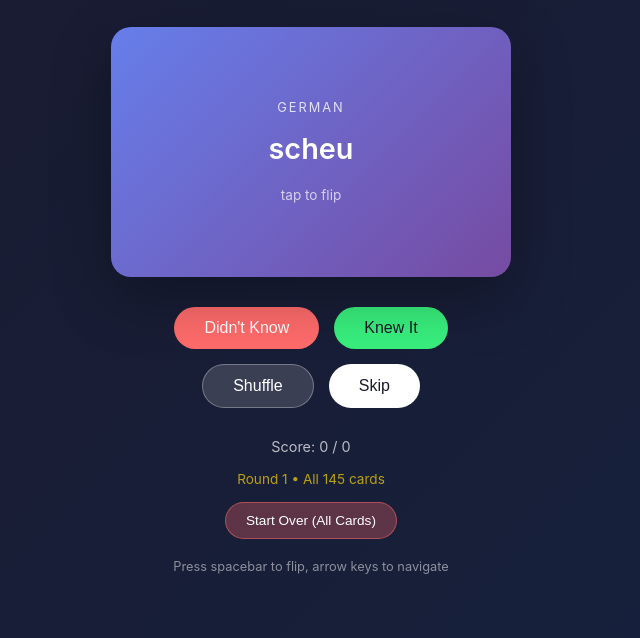
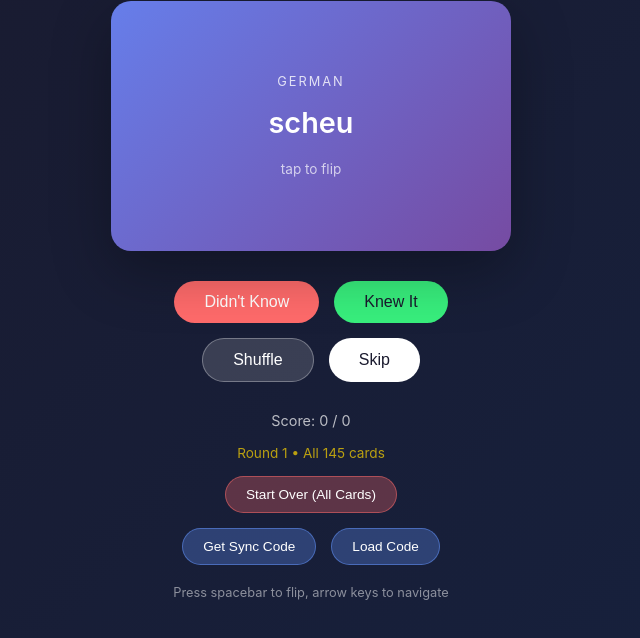
Before and after one commit to joshbbr/german-flashcards, a plain HTML site: page index.html in a window 1280 px wide. Shown: the part 146-784 px from the top of the page, without its empty margins (329-969 px from the left). Drawn offline with Linux system fonts and the light colour scheme.

Commit message:
Add sync code feature for cross-device progress sharing

```diff
--- a/index.html
+++ b/index.html
@@ -169,6 +169,14 @@
             padding: 10px 20px;
         }
 
+        .btn-sync {
+            background: rgba(100, 150, 255, 0.3);
+            color: white;
+            border: 1px solid rgba(100, 150, 255, 0.5);
+            font-size: 0.85rem;
+            padding: 10px 20px;
+        }
+
         .instructions {
             margin-top: 20px;
             font-size: 0.8rem;
@@ -221,6 +229,11 @@
 
     <div class="controls" style="margin-top: 15px;">
         <button class="btn-restart" onclick="fullRestart()">Start Over (All Cards)</button>
+    </div>
+
+    <div class="controls" style="margin-top: 15px;">
+        <button class="btn-sync" onclick="getSyncCode()">Get Sync Code</button>
+        <button class="btn-sync" onclick="loadSyncCode()">Load Code</button>
     </div>
 
     <p class="instructions">Press spacebar to flip, arrow keys to navigate</p>
@@ -382,6 +395,7 @@
         let roundNumber = 1;
         let answeredThisRound = 0;
         let totalCardsThisRound = 0;
+        let masteredIndices = new Set(); // Track which cards (by original index) have been mastered
 
         function shuffleArray(array) {
             for (let i = array.length - 1; i > 0; i--) {
@@ -396,8 +410,10 @@
                 roundNumber = 1;
                 correct = 0;
                 attempted = 0;
+                masteredIndices = new Set();
             }
-            cards = shuffleArray([...cardSet]);
+            // Add original index to each card for tracking
+            cards = shuffleArray(cardSet.map(c => ({...c})));
             missedCards = [];
             currentIndex = 0;
             answeredThisRound = 0;
@@ -407,11 +423,13 @@
         }
 
         function shuffleCards() {
-            startRound(allFlashcards, true);
+            const cardsWithIndex = allFlashcards.map((c, i) => ({...c, originalIndex: i}));
+            startRound(cardsWithIndex, true);
         }
 
         function fullRestart() {
-            startRound(allFlashcards, true);
+            const cardsWithIndex = allFlashcards.map((c, i) => ({...c, originalIndex: i}));
+            startRound(cardsWithIndex, true);
         }
 
         function showCard() {
@@ -466,11 +484,17 @@
             attempted++;
             answeredThisRound++;
 
+            const currentCard = cards[currentIndex];
+
             if (knew) {
                 correct++;
+                // Track this card as mastered
+                if (currentCard.originalIndex !== undefined) {
+                    masteredIndices.add(currentCard.originalIndex);
+                }
             } else {
                 // Add to missed cards for next round
-                missedCards.push(cards[currentIndex]);
+                missedCards.push(currentCard);
             }
 
             updateDisplay();
@@ -497,6 +521,68 @@
             }
         }
 
+        // Sync code functions
+        function getSyncCode() {
+            const state = {
+                m: Array.from(masteredIndices), // mastered indices
+                c: correct,
+                a: attempted
+            };
+            const json = JSON.stringify(state);
+            const code = btoa(json);
+
+            // Try to copy to clipboard
+            if (navigator.clipboard) {
+                navigator.clipboard.writeText(code).then(() => {
+                    alert(`Sync code copied to clipboard!\n\nCode: ${code}\n\nMastered: ${masteredIndices.size}/${allFlashcards.length} cards`);
+                }).catch(() => {
+                    prompt(`Copy this sync code:`, code);
+                });
+            } else {
+                prompt(`Copy this sync code:`, code);
+            }
+        }
+
+        function loadSyncCode() {
+            const code = prompt('Enter your sync code:');
+            if (!code) return;
+
+            try {
+                const json = atob(code.trim());
+                const state = JSON.parse(json);
+
+                // Restore state
+                masteredIndices = new Set(state.m || []);
+                correct = state.c || 0;
+                attempted = state.a || 0;
+
+                // Start with unmastered cards only
+                const unmasteredCards = allFlashcards
+                    .map((c, i) => ({...c, originalIndex: i}))
+                    .filter(c => !masteredIndices.has(c.originalIndex));
+
+                if (unmasteredCards.length === 0) {
+                    alert(`All ${allFlashcards.length} cards already mastered!\n\nTap "Start Over" to reset.`);
+                    updateDisplay();
+                    return;
+                }
+
+                roundNumber = 1;
+                cards = shuffleArray(unmasteredCards);
+                missedCards = [];
+                currentIndex = 0;
+                answeredThisRound = 0;
+                totalCardsThisRound = cards.length;
+
+                updateDisplay();
+                showCard();
+
+                alert(`Progress loaded!\n\nMastered: ${masteredIndices.size}/${allFlashcards.length}\nRemaining: ${unmasteredCards.length} cards`);
+            } catch (e) {
+                alert('Invalid sync code. Please check and try again.');
+            }
+        }
+
         // Keyboard controls
         document.addEventListener('keydown', (e) => {
             if (e.code === 'Space') {
```
